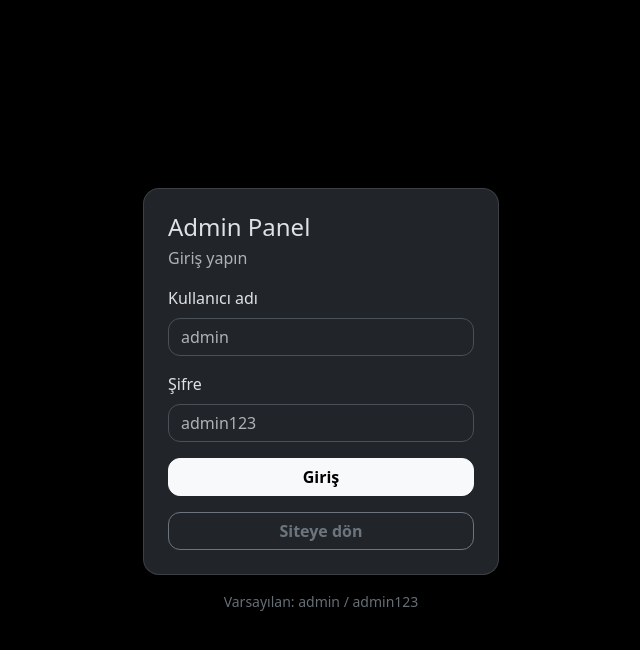
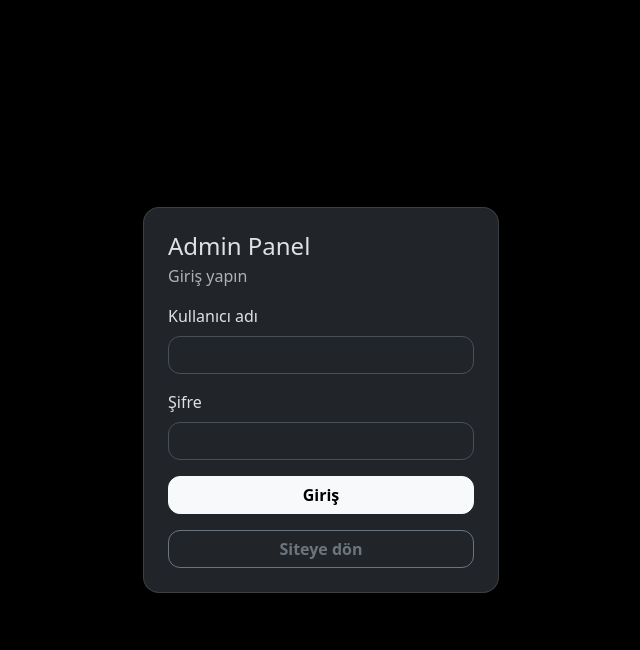
Before and after one commit to mahmutt44/kuru-kahveci-mahmut, a Flask app: page /admin/login in a window 1280 px wide. Shown: the top 650 px of the page, without its empty margins (319-959 px from the left). Run offline with Flask 3, Linux system fonts and the light colour scheme.

Commit message:
Remove admin credentials from login form

```diff
--- a/app/templates/admin/login.html
+++ b/app/templates/admin/login.html
@@ -29,18 +29,17 @@
             <form method="post" action="{{ url_for('admin.login_post') }}" class="vstack gap-3">
               <div>
                 <label class="form-label">Kullanıcı adı</label>
-                <input class="form-control" name="username" required placeholder="admin">
+                <input class="form-control" name="username" required>
               </div>
               <div>
                 <label class="form-label">Şifre</label>
-                <input class="form-control" type="password" name="password" required placeholder="admin123">
+                <input class="form-control" type="password" name="password" required>
               </div>
               <button class="btn btn-light" type="submit">Giriş</button>
               <a class="btn btn-outline-secondary" href="{{ url_for('client.home') }}">Siteye dön</a>
             </form>
           </div>
         </div>
-        <div class="text-center text-secondary small mt-3">Varsayılan: admin / admin123</div>
       </div>
     </div>
   </div>
```
